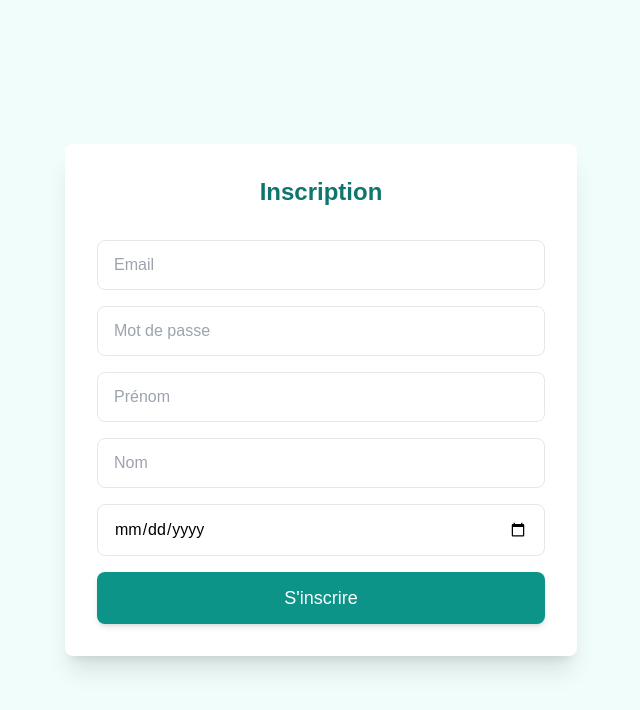
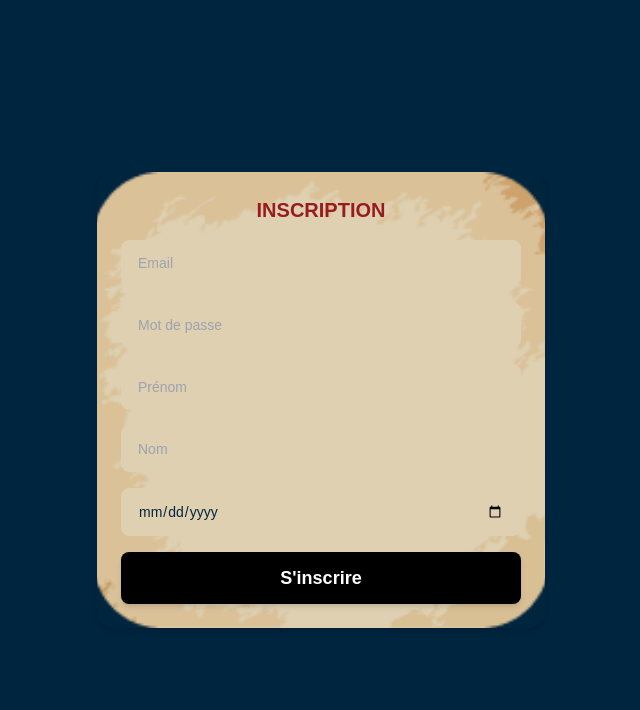
Before and after one commit to ArthurDelaporte/ico-workshop, a React (Create React App) app in the folder frontend/: page /signup in a window 1280 px wide. Shown: the top 710 px of the page, without its empty margins (319-959 px from the left). Built offline with nearby package versions, Linux system fonts and the light colour scheme; a web font is replaced by a local one.

Commit message:
integration signup component from model

```diff
--- a/frontend/src/components/SignUp.js
+++ b/frontend/src/components/SignUp.js
@@ -46,56 +46,73 @@ const SignUp = () => {
   };
 
   return (
-    <div className="min-h-screen bg-teal-50 flex flex-col justify-center items-center px-6 py-8">
-      <div className="bg-white p-8 rounded-lg shadow-xl max-w-lg w-full">
-        <h2 className="text-2xl font-semibold text-teal-700 text-center mb-8">
-          Inscription
+    <div className="flex flex-col items-center justify-center min-h-screen bg-[#00253E] px-6 py-8">
+      {/* Carte principale */}
+      <div
+        className="relative text-black p-6 rounded-lg shadow-md w-full max-w-md flex flex-col items-center"
+        style={{
+          backgroundImage: "url('/img/startgame/background_card.png')", // Fond de la carte
+          backgroundSize: "cover",
+          backgroundPosition: "center",
+          borderRadius: "16px",
+        }}
+      >
+        <h2 className="text-xl font-bold text-[#981B20] text-center mb-4">
+          INSCRIPTION
         </h2>
-        {error && <p className="text-red-500 mb-4">{error}</p>}
-        <div className="space-y-4">
+        {error && (
+          <p className="text-red-500 text-sm text-center mb-4">{error}</p>
+        )}
+        <div className="space-y-4 w-full">
+          {/* Email */}
           <input
             type="email"
             name="email"
             placeholder="Email"
             value={formData.email}
             onChange={handleChange}
-            className="w-full px-4 py-3 border rounded-lg"
+            className="w-full px-4 py-3 text-sm rounded-lg bg-[#DED0B1] text-[#00253E] border border-[#DED0B1]"
           />
+          {/* Mot de passe */}
           <input
             type="password"
             name="password"
             placeholder="Mot de passe"
             value={formData.password}
             onChange={handleChange}
-            className="w-full px-4 py-3 border rounded-lg"
+            className="w-full px-4 py-3 text-sm rounded-lg bg-[#DED0B1] text-[#00253E] border border-[#DED0B1]"
           />
+          {/* Prénom */}
           <input
             type="text"
             name="firstname"
             placeholder="Prénom"
             value={formData.firstname}
             onChange={handleChange}
-            className="w-full px-4 py-3 border rounded-lg"
+            className="w-full px-4 py-3 text-sm rounded-lg bg-[#DED0B1] text-[#00253E] border border-[#DED0B1]"
           />
+          {/* Nom */}
           <input
             type="text"
             name="lastname"
             placeholder="Nom"
             value={formData.lastname}
             onChange={handleChange}
-            className="w-full px-4 py-3 border rounded-lg"
+            className="w-full px-4 py-3 text-sm rounded-lg bg-[#DED0B1] text-[#00253E] border border-[#DED0B1]"
           />
+          {/* Date de naissance */}
           <input
             type="date"
             name="birthday"
             placeholder="Date de naissance"
             value={formData.birthday}
             onChange={handleChange}
-            className="w-full px-4 py-3 border rounded-lg"
+            className="w-full px-4 py-3 text-sm rounded-lg bg-[#DED0B1] text-[#00253E] border border-[#DED0B1]"
           />
+          {/* Bouton Inscription */}
           <button
             onClick={handleSignUp}
-            className="w-full text-center bg-teal-600 text-white py-3 text-lg font-medium rounded-lg shadow-md hover:bg-teal-700 transition duration-300"
+            className="w-full bg-black text-white py-3 text-lg font-bold rounded-lg shadow-md hover:bg-gray-800 transition duration-300"
             disabled={loading}
           >
             {loading ? "Inscription..." : "S'inscrire"}
```
